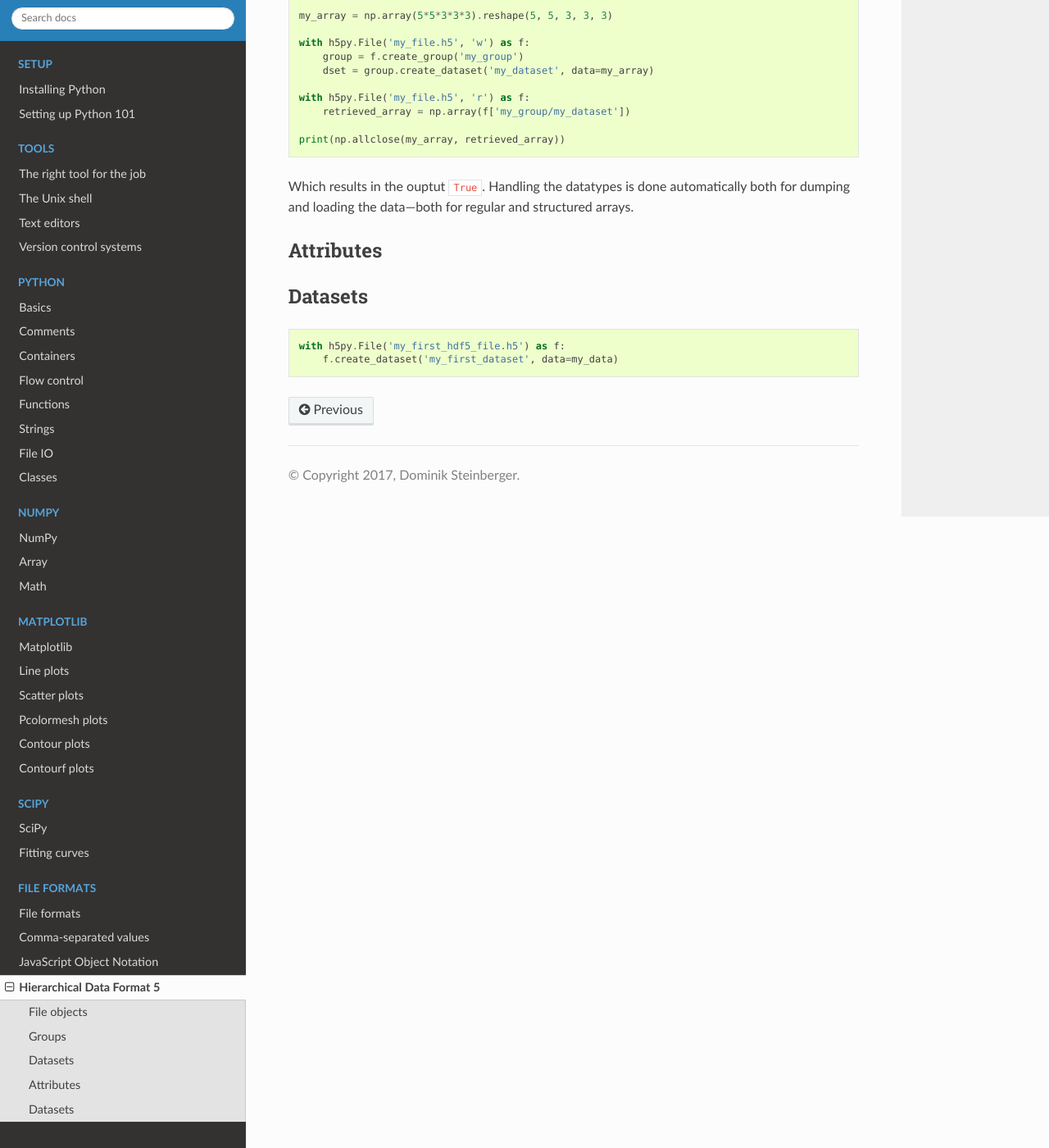
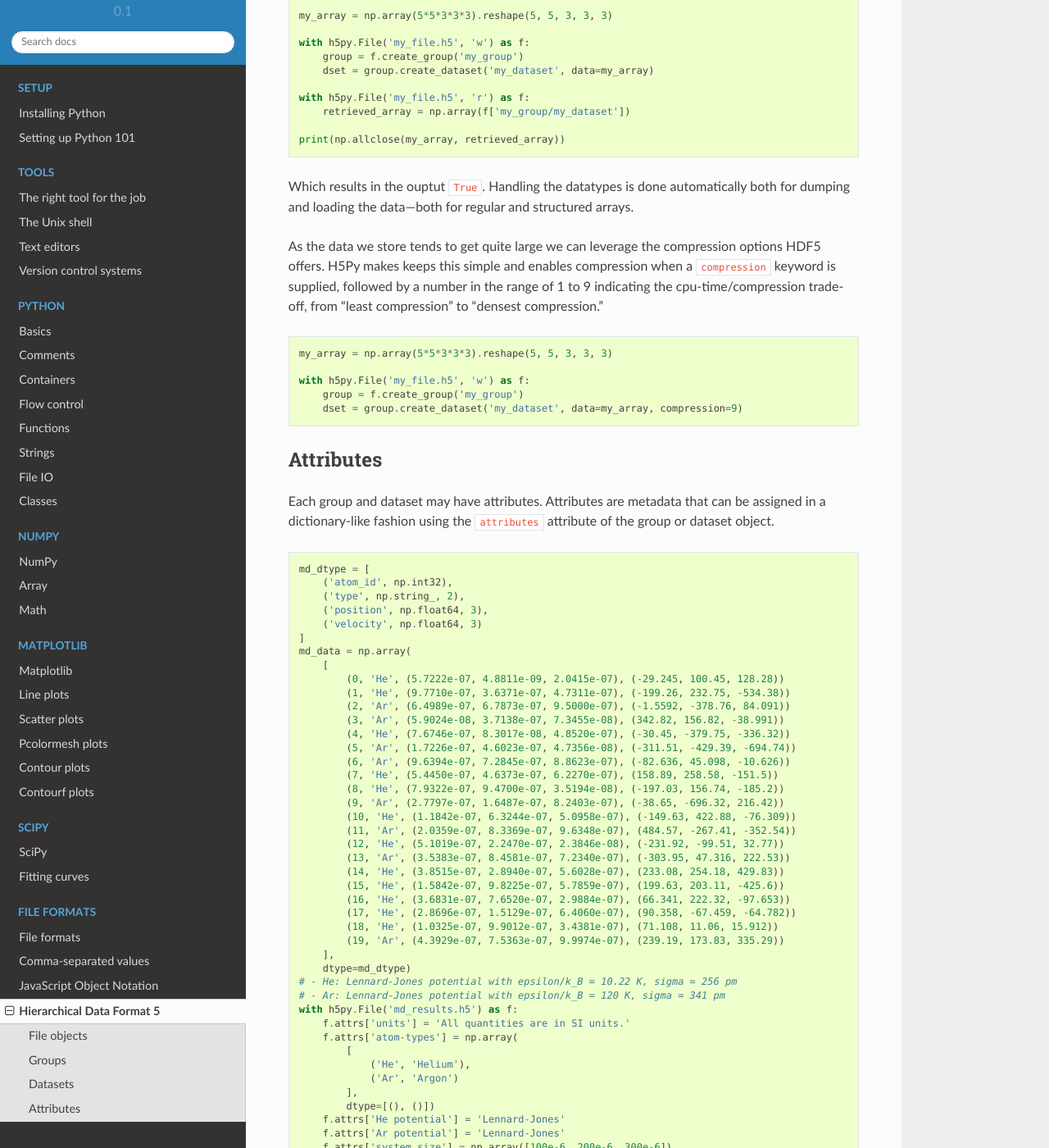
Before and after one commit to GauZen/python101, a Sphinx documentation site: the page built from docs/file_formats/hdf5.rst, in a window 1280 px wide and 1400 px high, scrolled down 2672 px. Shown: the whole window at 82% size. Built offline with Sphinx 7.4.7 and the Read the Docs theme 2.0.0, drawn with Linux system fonts in a browser that asks for light colours; pages that are not in the unit, such as notebooks, are missing from menus; some of the changed text lies outside the part shown.

Commit message:
More steps

```diff
--- a/docs/file_formats/hdf5.rst
+++ b/docs/file_formats/hdf5.rst
@@ -157,18 +157,75 @@
 automatically both for dumping and loading the data---both for regular and
 structured arrays.
 
+As the data we store tends to get quite large we can leverage the compression
+options HDF5 offers. H5Py makes keeps this simple and enables compression when
+a ``compression`` keyword is supplied, followed by a number in the range of 1
+to 9 indicating the cpu-time/compression trade-off, from "least compression" to
+"densest compression."
+
+.. code-block:: python
+
+    my_array = np.array(5*5*3*3*3).reshape(5, 5, 3, 3, 3)
+
+    with h5py.File('my_file.h5', 'w') as f:
+        group = f.create_group('my_group')
+        dset = group.create_dataset('my_dataset', data=my_array, compression=9)
+
 
 Attributes
 ==========
 
-
-
-
-
-Datasets
-========
+Each group and dataset may have attributes. Attributes are metadata that can be
+assigned in a dictionary-like fashion using the ``attributes`` attribute of the
+group or dataset object.
 
 .. code-block:: python
 
-    with h5py.File('my_first_hdf5_file.h5') as f:
-        f.create_dataset('my_first_dataset', data=my_data)
+    md_dtype = [
+        ('atom_id', np.int32),
+        ('type', np.string_, 2),
+        ('position', np.float64, 3),
+        ('velocity', np.float64, 3)
+    ]
+    md_data = np.array(
+        [
+            (0, 'He', (5.7222e-07, 4.8811e-09, 2.0415e-07), (-29.245, 100.45, 128.28))
+            (1, 'He', (9.7710e-07, 3.6371e-07, 4.7311e-07), (-199.26, 232.75, -534.38))
+            (2, 'Ar', (6.4989e-07, 6.7873e-07, 9.5000e-07), (-1.5592, -378.76, 84.091))
+            (3, 'Ar', (5.9024e-08, 3.7138e-07, 7.3455e-08), (342.82, 156.82, -38.991))
+            (4, 'He', (7.6746e-07, 8.3017e-08, 4.8520e-07), (-30.45, -379.75, -336.32))
+            (5, 'Ar', (1.7226e-07, 4.6023e-07, 4.7356e-08), (-311.51, -429.39, -694.74))
+            (6, 'Ar', (9.6394e-07, 7.2845e-07, 8.8623e-07), (-82.636, 45.098, -10.626))
+            (7, 'He', (5.4450e-07, 4.6373e-07, 6.2270e-07), (158.89, 258.58, -151.5))
+            (8, 'He', (7.9322e-07, 9.4700e-07, 3.5194e-08), (-197.03, 156.74, -185.2))
+            (9, 'Ar', (2.7797e-07, 1.6487e-07, 8.2403e-07), (-38.65, -696.32, 216.42))
+            (10, 'He', (1.1842e-07, 6.3244e-07, 5.0958e-07), (-149.63, 422.88, -76.309))
+            (11, 'Ar', (2.0359e-07, 8.3369e-07, 9.6348e-07), (484.57, -267.41, -352.54))
+            (12, 'He', (5.1019e-07, 2.2470e-07, 2.3846e-08), (-231.92, -99.51, 32.77))
+            (13, 'Ar', (3.5383e-07, 8.4581e-07, 7.2340e-07), (-303.95, 47.316, 222.53))
+            (14, 'He', (3.8515e-07, 2.8940e-07, 5.6028e-07), (233.08, 254.18, 429.83))
+            (15, 'He', (1.5842e-07, 9.8225e-07, 5.7859e-07), (199.63, 203.11, -425.6))
+            (16, 'He', (3.6831e-07, 7.6520e-07, 2.9884e-07), (66.341, 222.32, -97.653))
+            (17, 'He', (2.8696e-07, 1.5129e-07, 6.4060e-07), (90.358, -67.459, -64.782))
+            (18, 'He', (1.0325e-07, 9.9012e-07, 3.4381e-07), (71.108, 11.06, 15.912))
+            (19, 'Ar', (4.3929e-07, 7.5363e-07, 9.9974e-07), (239.19, 173.83, 335.29))
+        ],
+        dtype=md_dtype)
+    # - He: Lennard-Jones potential with epsilon/k_B = 10.22 K, sigma = 256 pm
+    # - Ar: Lennard-Jones potential with epsilon/k_B = 120 K, sigma = 341 pm
+    with h5py.File('md_results.h5') as f:
+        f.attrs['units'] = 'All quantities are in SI units.'
+        f.attrs['atom-types'] = np.array(
+            [
+                ('He', 'Helium'),
+                ('Ar', 'Argon')
+            ],
+            dtype=[(), ()])
+        f.attrs['He potential'] = 'Lennard-Jones'
+        f.attrs['Ar potential'] = 'Lennard-Jones'
+        f.attrs['system size'] = np.array([100e-6, 200e-6, 300e-6])
+        f.attrs['boundary conditions'] = np.array(
+            ['periodic', 'periodic', 'periodic'])
+        dset = f.create_dataset('0000', data=md_data, compression=9)
+        dset.attrs['step'] = 0
+        dset.attrs['time'] = 0
```
